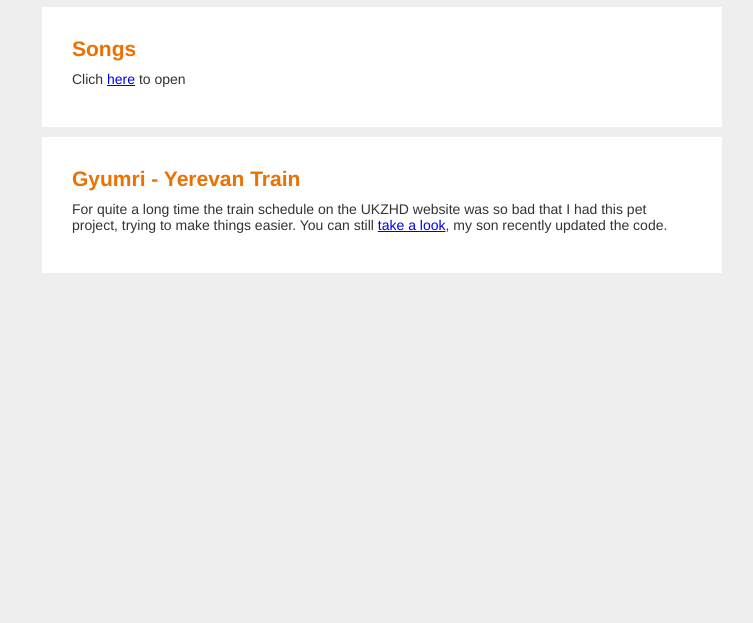
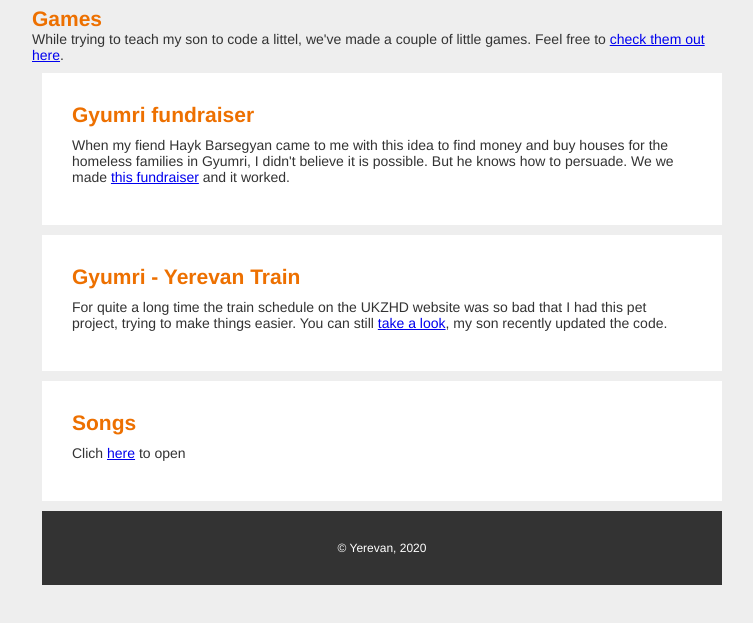
Before and after one commit to ditord/ditordorg, a plain HTML site: page index.html in a window 1280 px wide. Shown: the part 147-770 px from the top of the page, without its empty margins (258-1011 px from the left). Drawn offline with Linux system fonts and the light colour scheme.

Commit message:
added some blog-posts

```diff
--- a/index.html
+++ b/index.html
@@ -6,21 +6,45 @@
 </head>
 <body>
 <div id="container">
+
+	<!-- Header section-->
 	<div id="header">
 		<h1>Personal Projects</h1>
 		<p class="lead">This will be a gateway to various creative experiments, code snippets, and more.</p>
 	</div>
 
+	<!-- End header section-->
+
+	<!-- Blog section -->
+
+	<div class="blog">
+		<h2>Games</h2>
+		<p>While trying to teach my son to code a littel, we've made a couple of little games. Feel free to <a href="games/index.html">check them out here</a>.</p>
+	</div>
 
 	<div class="blog-post">
-		<h2>Songs</h2>
-		<p>Clich <a href="songs/index.html">here</a> to open</p>
+		<h2>Gyumri fundraiser</h2>
+		<p>When my fiend Hayk Barsegyan came to me with this idea to find money and buy houses for the homeless families in Gyumri, I didn't believe it is possible. But he knows how to persuade. We we made <a href="Gyumri/index.html">this fundraiser</a> and it worked.</p>
 	</div>
 
 	<div class="blog-post">
 		<h2>Gyumri - Yerevan Train</h2>
 		<p>For quite a long time the train schedule on the UKZHD website was so bad that I had this pet project, trying to make things easier. You can still <a href="https://ditord.org/ukzhd">take a look</a>, my son recently updated the code.</p>
 	</div>
+	<div class="blog-post">
+		<h2>Songs</h2>
+		<p>Clich <a href="songs/index.html">here</a> to open</p>
+	</div>
+
+	<!-- End blog section-->
+
+	<!-- Footer section -->
+	<div id="footer">
+		<p>&copy; Yerevan, 2020</p>
+	</div>
+
+	<!-- End footer section -->
+
 </div>
 </body>
 </html>
```
